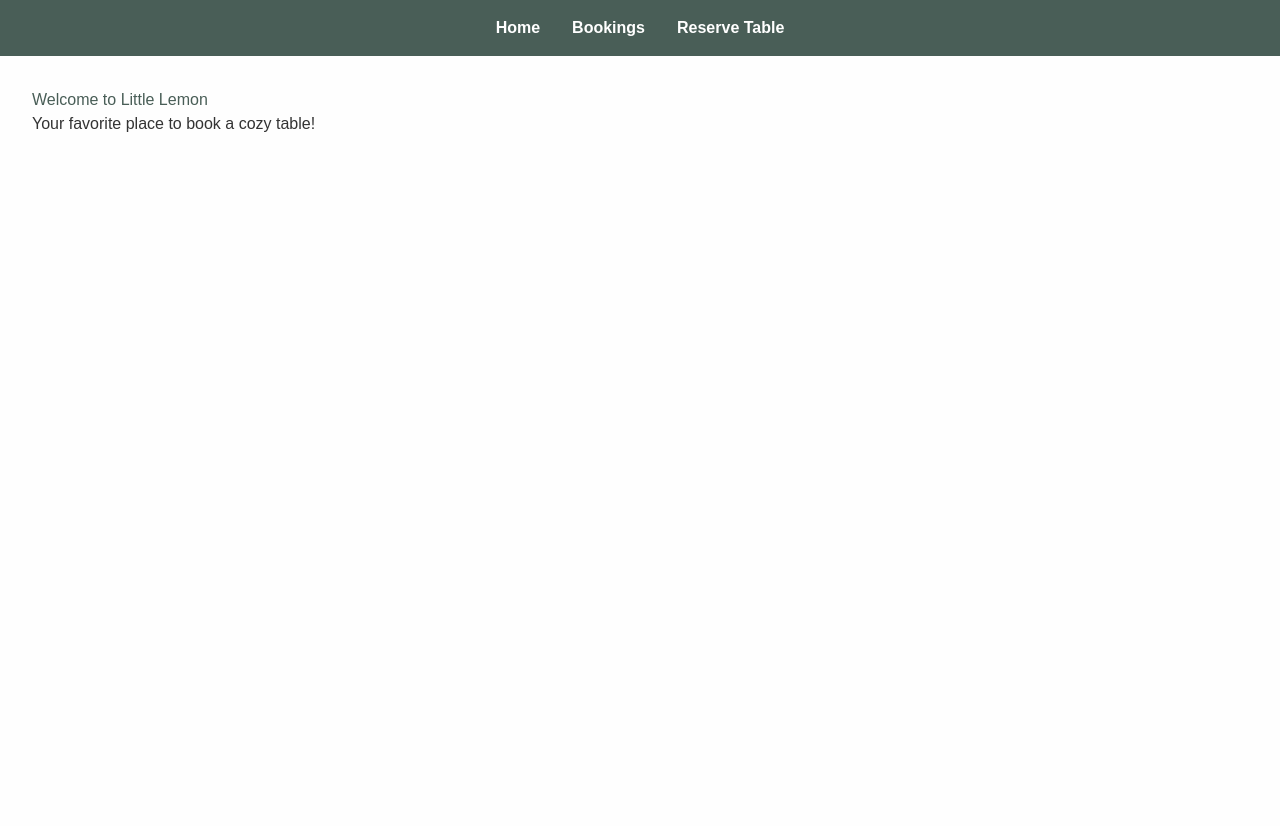
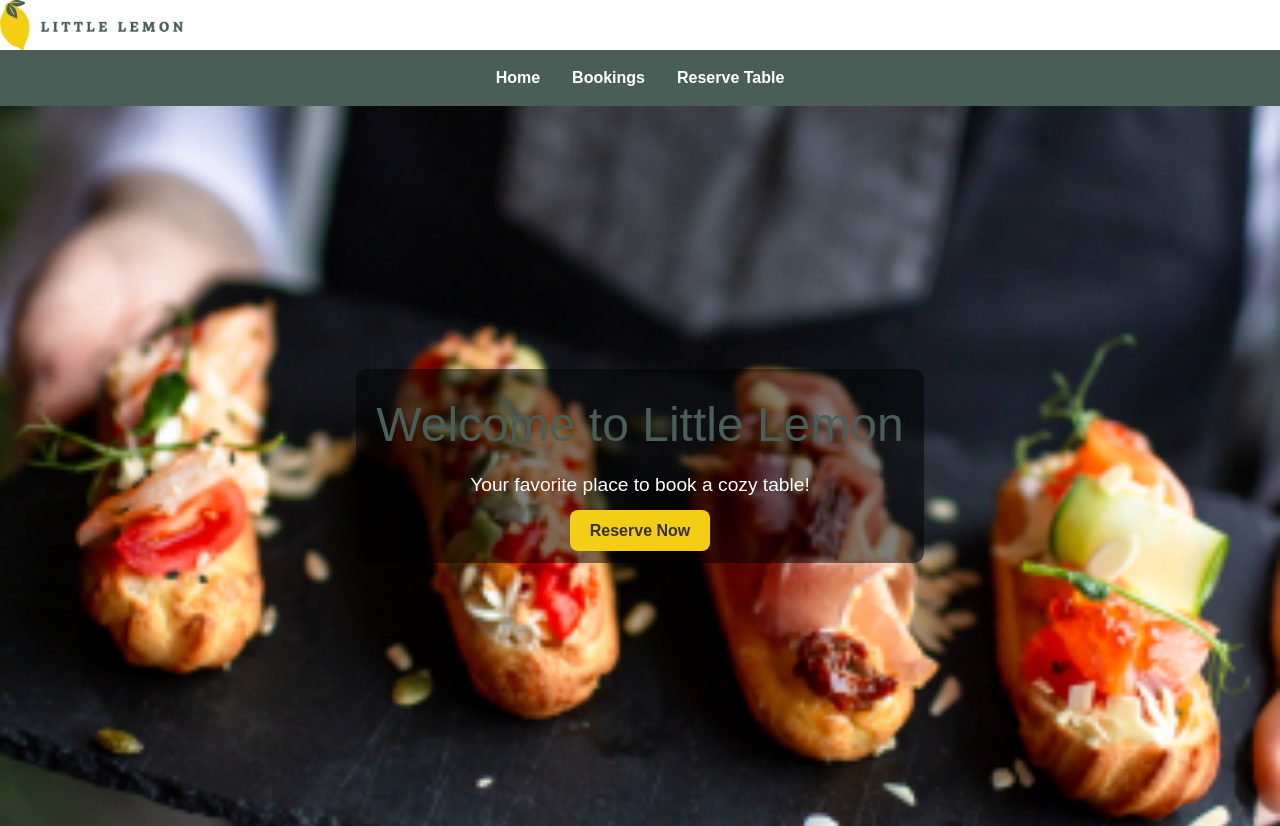
Before and after one commit to Priyankaishwarkatti/little-lemon, a React (Create React App) app: page / in a window 1280 px wide. Before the commit the page ends 800 px from the top, so only its background shows below. Built offline with nearby package versions, Linux system fonts and the light colour scheme.

Commit message:
Making chanfes in form

```diff
--- a/src/App.css
+++ b/src/App.css
@@ -36,9 +36,23 @@ nav ul li a:hover {
   text-decoration: underline;
 }
 
+.box {
+  display: flex;
+  align-items: center;
+  justify-content: center;
+}
+
 /* Page container */
 .container {
+  max-width: 600px;
   padding: 2rem;
+  margin: 30px;
+}
+
+.container h2 {
+  font-size: 2rem;
+  font-weight: 700;
+  text-align: center;
 }
 
 /* Headings */
@@ -48,11 +62,14 @@ h1, h2, h3 {
 
 /* Form styling */
 form {
-  max-width: 400px;
+  max-width: 500px;
   margin: 2rem auto;
   display: flex;
+  padding: 30px;
   flex-direction: column;
   gap: 1rem;
+  border-radius: 20px;
+  border: 2px solid #333;
 }
 
 form label {
@@ -60,6 +77,8 @@ form label {
 }
 
 form input, form select, form button {
+  border: 2px solid #333;
+  border-radius: 10px;
   padding: 0.5rem;
   font-size: 1rem;
 }
@@ -87,3 +106,66 @@ form button:hover {
   margin-bottom: 1rem;
   border-radius: 5px;
 }
+
+.logo {
+  height: 50px; /* Small logo */
+  width: auto;
+}
+
+/* Hero Section */
+.hero {
+  position: relative;
+  width: 100%;
+  height: 90vh; /* Full height section */
+  background: url('./assets/hero.jpg') center/cover no-repeat; /* Background image */
+  display: flex;
+  justify-content: center;
+  align-items: center;
+  text-align: center;
+  color: white;
+}
+
+.hero-img {
+  display: none; /* Hide inline img since we're using background */
+}
+
+.hero-text {
+  background: rgba(0, 0, 0, 0.5); /* Transparent overlay */
+  padding: 20px;
+  border-radius: 10px;
+}
+
+.hero-text h1 {
+  font-size: 3rem;
+  margin-bottom: 10px;
+}
+
+.hero-text p {
+  font-size: 1.2rem;
+  margin-bottom: 20px;
+}
+
+/* Button Style */
+.btn {
+  background: #f4ce14;
+  color: #333;
+  padding: 12px 20px;
+  text-decoration: none;
+  border-radius: 8px;
+  font-weight: bold;
+  transition: background 0.3s ease;
+}
+
+.btn:hover {
+  background: #ffd700;
+}
+
+/* Responsive */
+@media (max-width: 768px) {
+  .hero-text h1 {
+    font-size: 2rem;
+  }
+  .hero-text p {
+    font-size: 1rem;
+  }
+}
--- a/src/App.js
+++ b/src/App.js
@@ -1,15 +1,24 @@
 import React, { useState } from 'react';
-import { BrowserRouter as Router, Routes, Route } from 'react-router-dom';
+import { BrowserRouter as Router, Routes, Route, Link } from 'react-router-dom';
 import Navbar from './components/Navbar';
 import BookingForm from './components/BookingForm';
 import BookingList from './components/BookingList';
 import './App.css';
 
+// Import images (place these in /src/assets/)
+import logo from './assets/logo.jpg';
+// import heroImage from './assets/hero.jpg';
+
 function Home() {
   return (
-    <div className="container">
-      <h1>Welcome to Little Lemon</h1>
-      <p>Your favorite place to book a cozy table!</p>
+    <div className="home-container">
+      <div className="hero">
+        <div className="hero-text">
+          <h1>Welcome to Little Lemon</h1>
+          <p>Your favorite place to book a cozy table!</p>
+          <Link to="/reserve" className="btn">Reserve Now</Link>
+        </div>
+      </div>
     </div>
   );
 }
@@ -23,7 +32,15 @@ function App() {
 
   return (
     <Router>
-      <Navbar />
+      {/* Navbar with logo */}
+      <header className="navbar">
+        <Link to="/">
+          <img src={logo} alt="Little Lemon Logo" className="logo" />
+        </Link>
+        <Navbar />
+      </header>
+
+      {/* Routes */}
       <Routes>
         <Route path="/" element={<Home />} />
         <Route path="/bookings" element={<BookingList bookings={bookings} />} />
--- a/src/components/BookingForm.js
+++ b/src/components/BookingForm.js
@@ -1,4 +1,5 @@
 import React, { useState } from 'react';
+import '../App.css';
 
 function BookingForm({ addBooking }) {
   const [name, setName] = useState('');
@@ -22,6 +23,7 @@ function BookingForm({ addBooking }) {
   };
 
   return (
+    <div class="box">
     <div className="container">
       <h2>Reserve a Table</h2>
       <form onSubmit={handleSubmit}>
@@ -40,6 +42,7 @@ function BookingForm({ addBooking }) {
         <button type="submit">Book Now</button>
       </form>
     </div>
+    </div>
   );
 }
 
```
Also changed, not shown: src/logo.svg (deleted).
